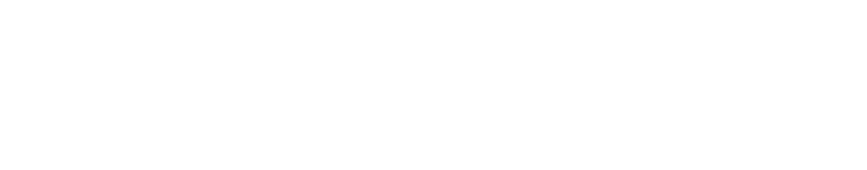
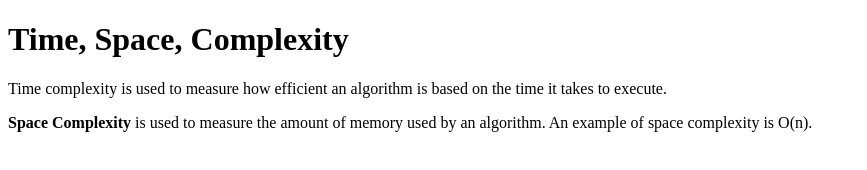
Before and after one commit to acciojob/time-and-space-complexity-Govardhanreddy915, a website: page main.html in a window 1280 px wide. Shown: the whole page, without its empty margins (0-867 px from the left). Drawn offline with Linux system fonts and the light colour scheme.

Commit message:
created a submission

```diff
--- a/main.html
+++ b/main.html
@@ -8,6 +8,10 @@
 
 <body>
 	<!-- the entire body must be written by student -->
+	<h1>Time, Space, Complexity</h1>
+	<p>Time complexity is used to measure how efficient an algorithm is based on the time it takes to execute.</p>
+	<p><b>Space Complexity</b> is used to measure the amount of memory used by an algorithm. An example of space complexity is O(n).</p>
+
     <script type="text/javascript" src="./script.js">
 </script>
 
```
